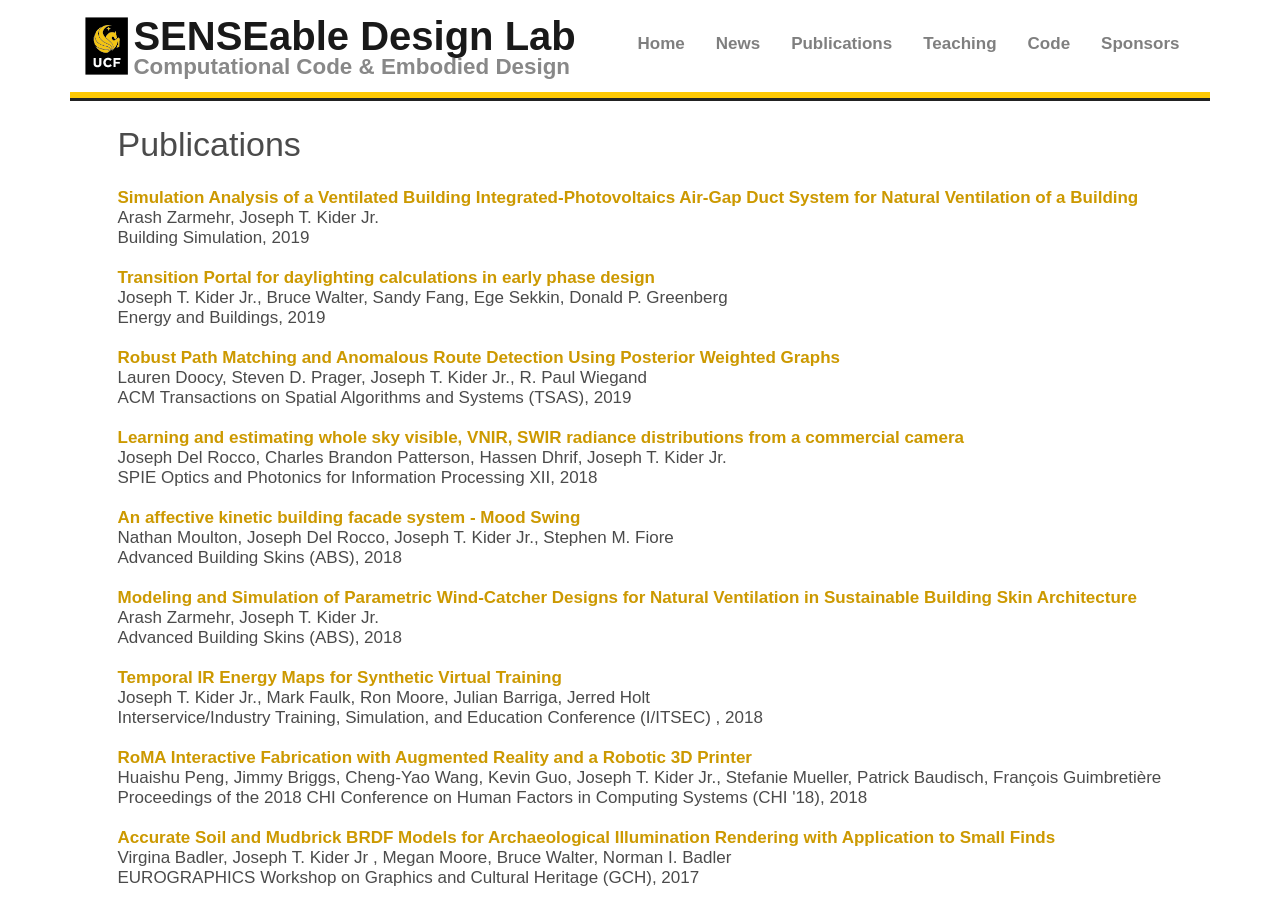
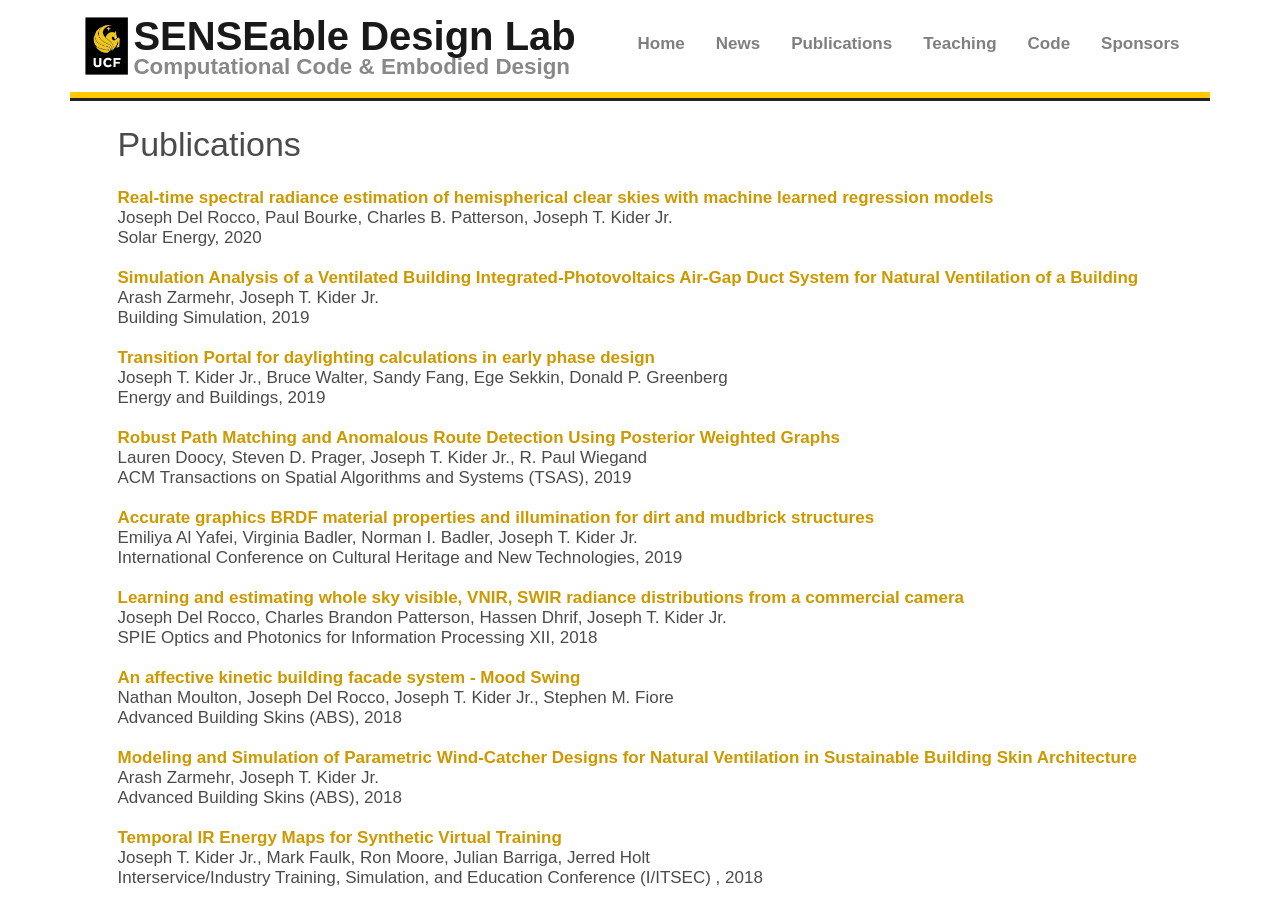
Before and after one commit to DesignLabUCF/DesignLabUCF.github.io, a Jekyll site: the page built from _pages/03_publications.md, in a window 1280 px wide and 900 px high. Built offline with Jekyll 4.4.1, drawn with Linux system fonts in a browser that asks for light colours; some web fonts are replaced.

Commit message:
pub 2020 update

```diff
--- a/_data/publications.json
+++ b/_data/publications.json
@@ -119,6 +119,13 @@
     "year":"2018"
   },
   {
+    "title":"Accurate graphics BRDF material properties and illumination for dirt and mudbrick structures",
+    "link":"https://www.chnt.at/wp-content/uploads/Accurate-graphics-BRDF-material-properties-and-illumination-for-dirt-and-mudbrick-structures.pdf",
+    "authors":"Emiliya Al Yafei, Virginia Badler, Norman I. Badler, Joseph T. Kider Jr.",
+    "conference":"International Conference on Cultural Heritage and New Technologies",
+    "year":"2019"
+  },
+  {
     "title":"Robust Path Matching and Anomalous Route Detection Using Posterior Weighted Graphs",
     "link":"https://dl.acm.org/citation.cfm?id=3338905",
     "authors":"Lauren Doocy, Steven D. Prager, Joseph T. Kider Jr., R. Paul Wiegand",
@@ -134,9 +141,16 @@
   },
   {
     "title":"Simulation Analysis of a Ventilated Building Integrated-Photovoltaics Air-Gap Duct System for Natural Ventilation of a Building",
-    "link":"http://buildingsimulation2019.org",
+    "link":"http://www.ibpsa.org/proceedings/BS2019/BS2019_210893.pdf",
     "authors":"Arash Zarmehr, Joseph T. Kider Jr.",
     "conference":"Building Simulation",
     "year":"2019"
+  },
+  {
+    "title":"Real-time spectral radiance estimation of hemispherical clear skies with machine learned regression models",
+    "link":"https://www.sciencedirect.com/science/article/abs/pii/S0038092X20303807",
+    "authors":"Joseph Del Rocco, Paul Bourke, Charles B. Patterson, Joseph T. Kider Jr.",
+    "conference":"Solar Energy",
+    "year":"2020"
   }
 ]
```
